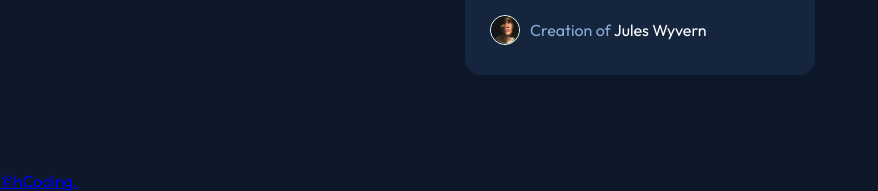
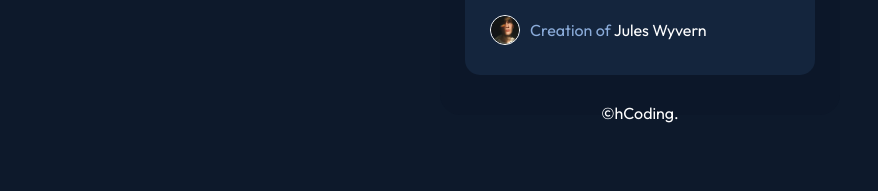
Before and after one commit to hCoding69/NfrPreview, a plain HTML site: page index.html in a window 1280 px wide. Shown: the part 628-819 px from the top of the page, without its empty margins (0-878 px from the left). Drawn offline with Linux system fonts and the light colour scheme.

Commit message:
Style.css

```diff
--- a/css/Style.css
+++ b/css/Style.css
@@ -50,6 +50,10 @@ body{
 .card .text h2{
     color: hsl(0, 0%, 100%);
     padding-bottom: 20px;
+    cursor: pointer;
+}
+.card .text h2:hover{
+    color: hsl(178, 100%, 50%);
 }
 .card .text p{
     color: hsl(215, 51%, 70%);
@@ -94,4 +98,18 @@ body{
 }
 .label span{
     color: white;
+    cursor: pointer;
 }
+.label span:hover{
+    color: hsl(178, 100%, 50%);
+}
+.footer{
+    display: grid;
+    place-items: center;
+    position: absolute;
+    bottom: 50px;
+    left: 50%;
+    transform: translateX(-50%);
+    text-decoration: none;
+    color: white;
+}
```
